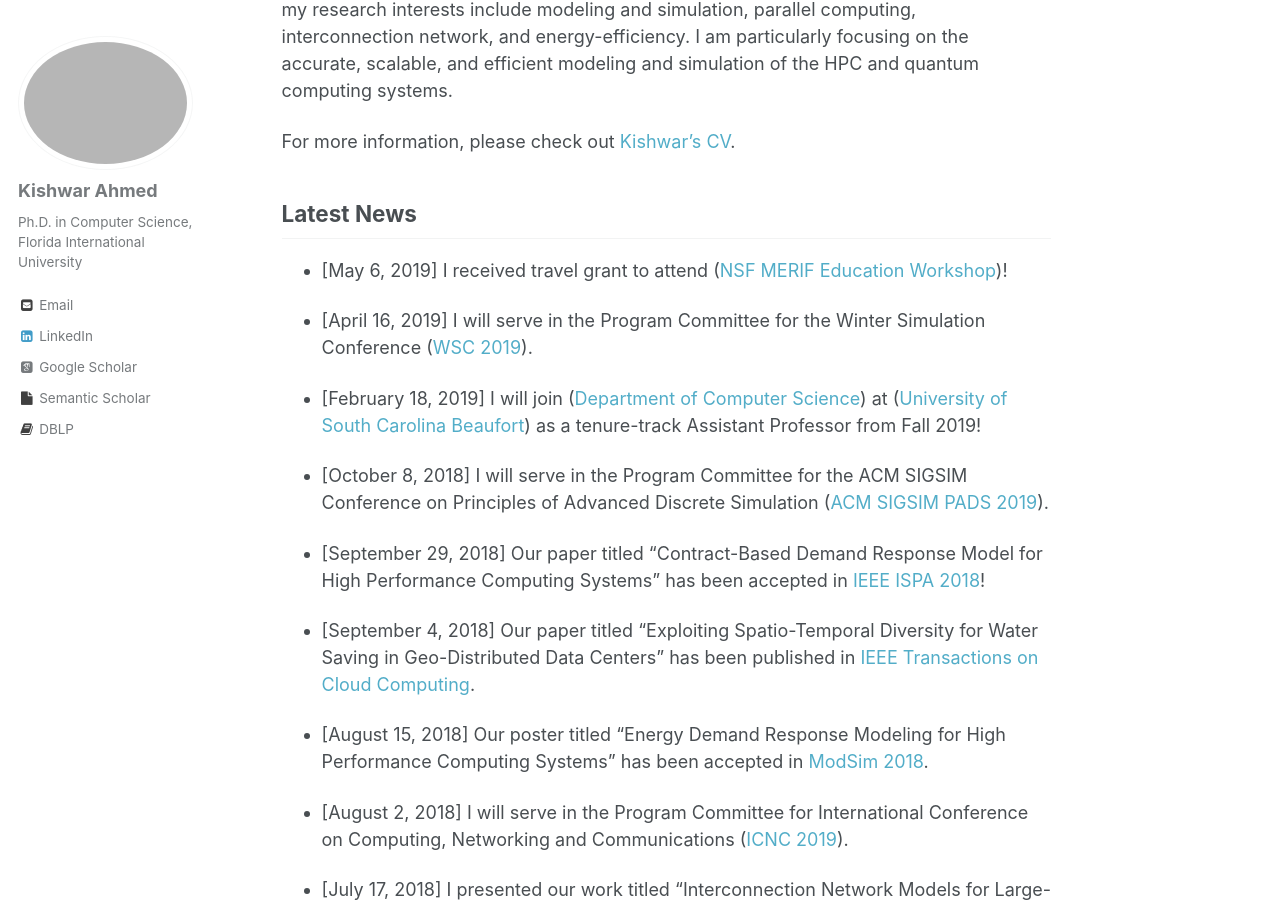
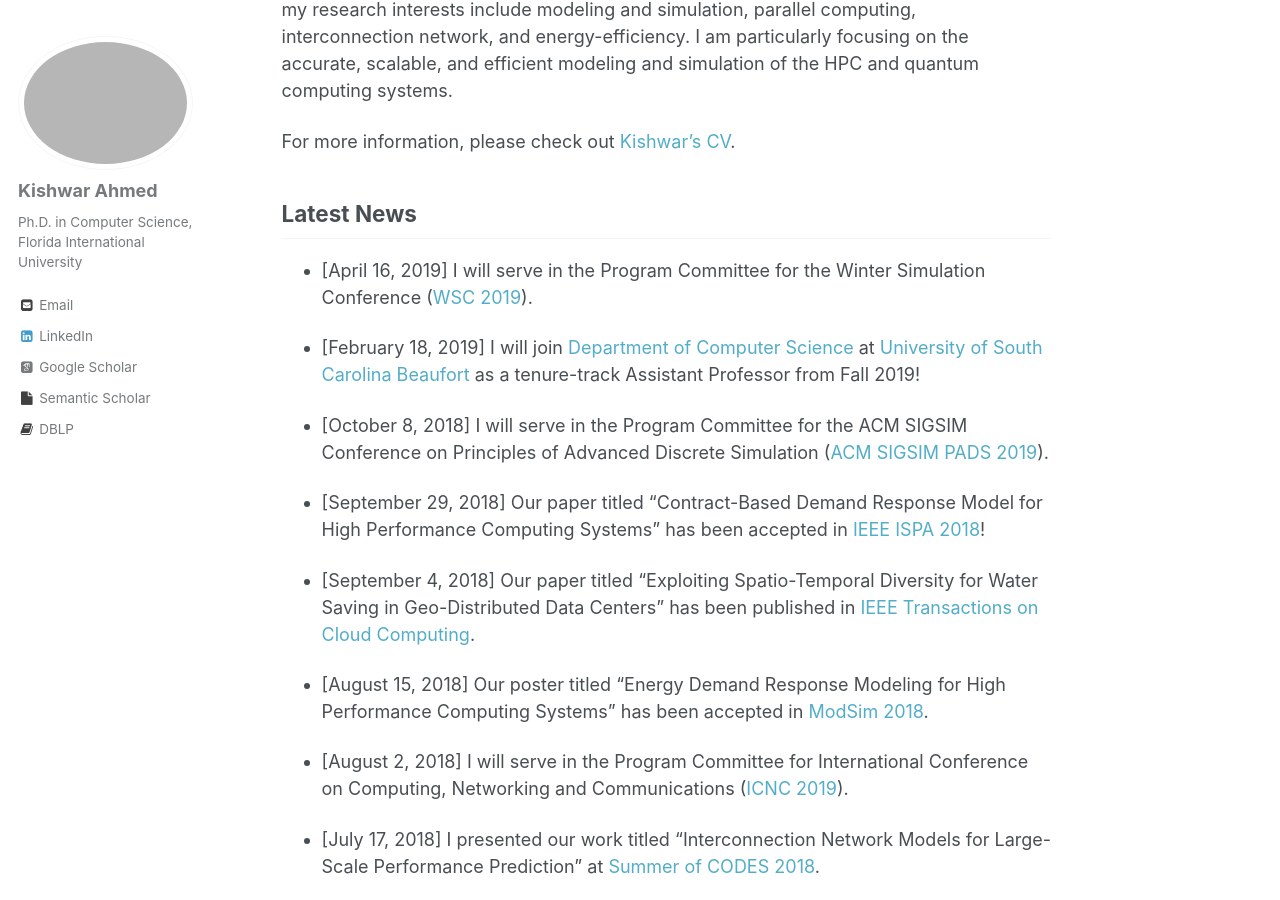
Before and after one commit to kishwarbd/kishwarbd.github.io, a Jekyll site: the page built from _pages/about.md, in a window 1280 px wide and 900 px high, scrolled down 388 px. Built offline with Jekyll 4.4.1, drawn with Linux system fonts in a browser that asks for light colours; some web fonts are replaced.

Commit message:
updates.

```diff
--- a/_pages/about.md
+++ b/_pages/about.md
@@ -24,11 +24,9 @@ For more information, please check out [Kishwar’s CV](https://kishwarbd.github
 
 ## Latest News
 
-* [May 6, 2019] I received travel grant to attend ([NSF MERIF Education Workshop](http://merif.seas.gwu.edu/))!
-
 * [April 16, 2019] I will serve in the Program Committee for the Winter Simulation Conference ([WSC 2019](http://meetings2.informs.org/wordpress/wsc2019/)).
 
-* [February 18, 2019] I will join ([Department of Computer Science](https://www.uscb.edu/academics/academic_departments/school-of-science-and-mathematics/computer-science/)) at ([University of South Carolina Beaufort](https://www.uscb.edu/)) as a tenure-track Assistant Professor from Fall 2019!
+* [February 18, 2019] I will join [Department of Computer Science](https://www.uscb.edu/academics/academic_departments/school-of-science-and-mathematics/computer-science/) at [University of South Carolina Beaufort](https://www.uscb.edu/) as a tenure-track Assistant Professor from Fall 2019!
 
 * [October 8, 2018] I will serve in the Program Committee for the ACM SIGSIM Conference on Principles of Advanced Discrete Simulation ([ACM SIGSIM PADS 2019](https://www.acm-sigsim-pads.org/)).
 
```
Also changed, not shown: 1 other file.
